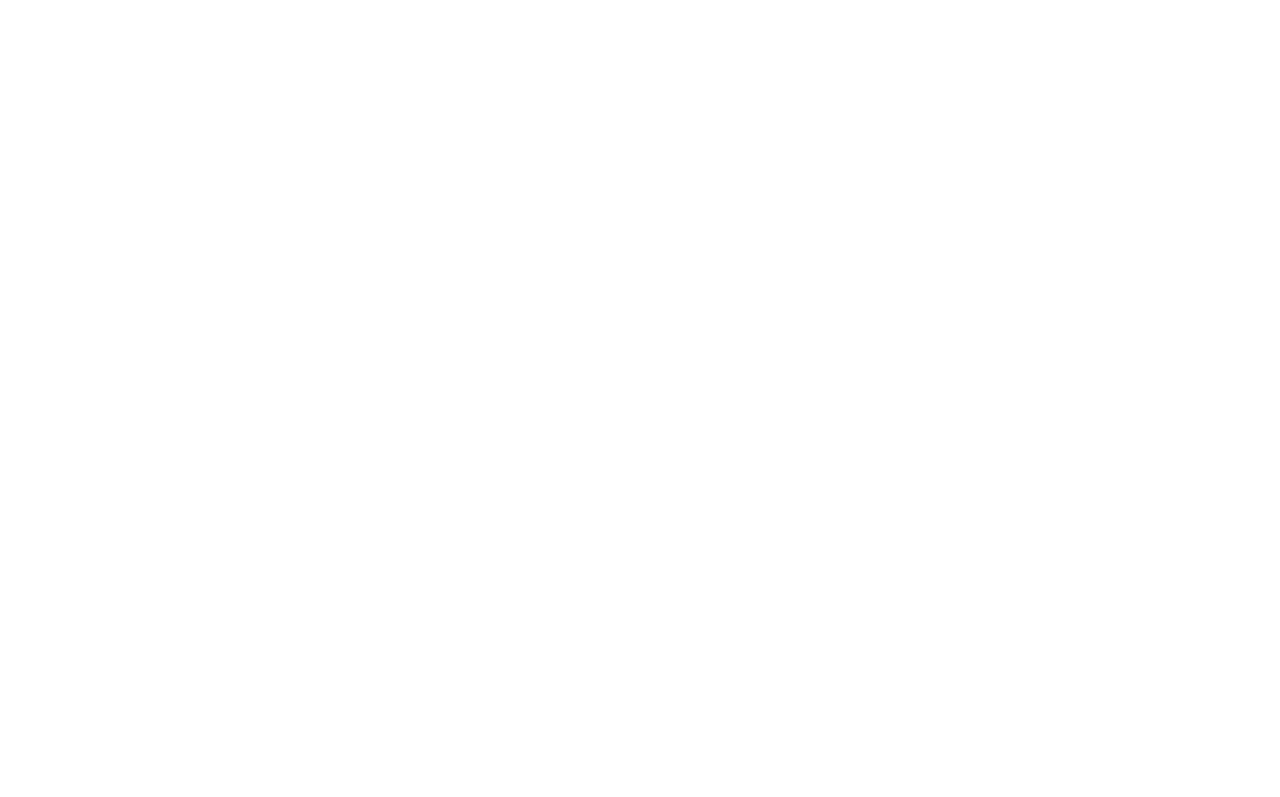
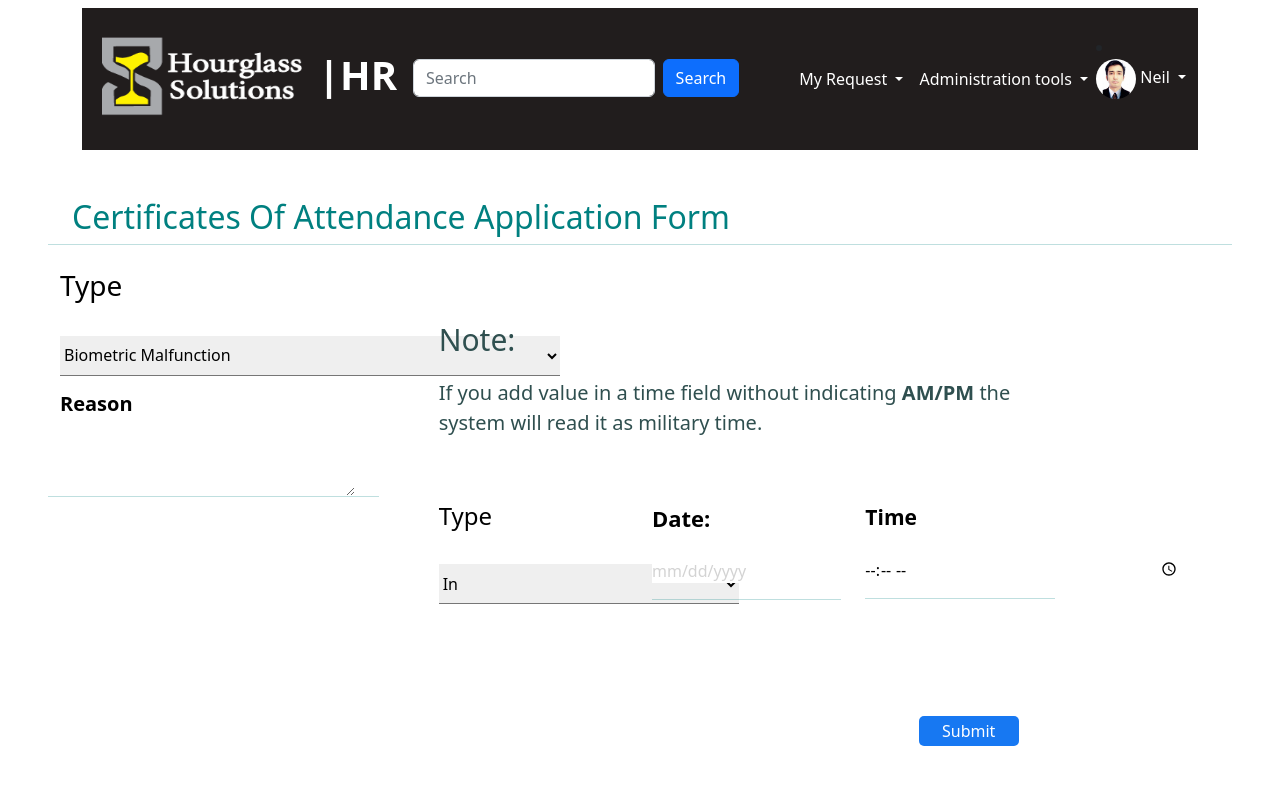
Before and after one commit to neilkit03/hourglass-hr, a plain HTML site: page certificate-of-attendance.html in a window 1280 px wide. Drawn offline with nearby package versions, Linux system fonts and the light colour scheme.

Commit message:
added Certificate of Attendance

```diff
--- a/certificate-of-attendance.html
+++ b/certificate-of-attendance.html
@@ -0,0 +1,307 @@
+<!DOCTYPE html>
+<html lang="en">
+  <head>
+    <meta charset="UTF-8" />
+    <meta http-equiv="X-UA-Compatible" content="IE=edge" />
+    <meta name="viewport" content="width=device-width, initial-scale=1.0" />
+    <title>Mini Project 1</title>
+
+    <link
+      href="https://cdn.jsdelivr.net/npm/bootstrap@5.2.2/dist/css/bootstrap.min.css"
+      rel="stylesheet"
+      integrity="sha384-Zenh87qX5JnK2Jl0vWa8Ck2rdkQ2Bzep5IDxbcnCeuOxjzrPF/et3URy9Bv1WTRi"
+      crossorigin="anonymous"
+    />
+
+    <link rel="stylesheet" href="./css/styles.css" />
+  </head>
+  <main>
+    <header class="container mb-5 mt-2">
+      <nav class="navbar navbar-expand-lg">
+        <div class="container-fluid">
+          <a class="navbar-brand mt-3 ms-2" href="#"
+            ><img
+              src="./images/hourglass logo2.png"
+              alt="logo"
+              width="200"
+              height="100"
+          /></a>
+          <button
+            class="navbar-toggler"
+            type="button"
+            data-bs-toggle="collapse"
+            data-bs-target="#navbarSupportedContent"
+            aria-controls="navbarSupportedContent"
+            aria-expanded="false"
+            aria-label="Toggle navigation"
+          >
+            <span class="navbar-toggler-icon"></span>
+          </button>
+          <!--  end of logo  -->
+          <a class="hr-logo" href="./main.html"
+            ><h1><strong>|HR</strong></h1></a
+          >
+
+          <div
+            class="collapse navbar-collapse d-flex"
+            id="navbarSupportedContent"
+          >
+            <div class="flex-grow-1"></div>
+            <ul class="navbar-nav me-auto mb-2 mb-lg-0">
+              <li class="nav-item d-inline-flex">
+                <a class="nav-link active" aria-current="page" href="#"></a>
+              </li>
+
+              <!-- search bar -->
+              <div>
+                <form class="d-flex me-5 pe-1" role="search">
+                  <input
+                    class="form-control me-2"
+                    type="search"
+                    placeholder="Search"
+                    aria-label="Search"
+                  />
+                  <button class="btn btn-primary" type="submit">Search</button>
+                </form>
+              </div>
+
+              <li class="nav-item dropdown">
+                <a
+                  class="nav-link dropdown-toggle"
+                  href="#"
+                  role="button"
+                  data-bs-toggle="dropdown"
+                  aria-expanded="false"
+                >
+                  My Request
+                </a>
+                <ul class="dropdown-menu">
+                  <li><a class="dropdown-item" href="#">My Leaves</a></li>
+                  <li>
+                    <a class="dropdown-item" href="#"
+                      >My Certificates of Attendance</a
+                    >
+                  </li>
+                  <li>
+                    <a class="dropdown-item" href="#"
+                      >My Schedule Adjustments</a
+                    >
+                  </li>
+                  <li>
+                    <a class="dropdown-item" href="#">My Overtimes</a>
+                  </li>
+                  <li>
+                    <a class="dropdown-item" href="#">My Undertimes</a>
+                  </li>
+                  <li>
+                    <a class="dropdown-item" href="#"
+                      >My Official Businessess</a
+                    >
+                  </li>
+                </ul>
+              </li>
+              <li class="nav-item dropdown">
+                <a
+                  class="nav-link dropdown-toggle"
+                  href="#"
+                  role="button"
+                  data-bs-toggle="dropdown"
+                  aria-expanded="false"
+                >
+                  Administration tools
+                </a>
+                <ul class="dropdown-menu">
+                  <li>
+                    <a class="dropdown-item" href="#">Attendance Report</a>
+                  </li>
+                </ul>
+              </li>
+            </ul>
+          </div>
+
+          <!-- dropdown pic -->
+          <li class="nav-item dropdown pb-4">
+            <a
+              class="nav-link dropdown-toggle"
+              href="#"
+              role="button"
+              data-bs-toggle="dropdown"
+              aria-expanded="false"
+            >
+              <img
+                src="./images/headshot.png"
+                width="40"
+                height="40"
+                class="rounded-circle"
+              />
+              Neil
+            </a>
+            <ul class="dropdown-menu">
+              <li>
+                <a class="dropdown-item" href="./profile.html">My Profile</a>
+              </li>
+              <li>
+                <a class="dropdown-item" href="./myattendance.html"
+                  >My Attendance</a
+                >
+              </li>
+
+              <li><hr class="dropdown-divider" /></li>
+
+              <li>
+                <a class="dropdown-item" href="./change-password.html"
+                  >Change Password</a
+                >
+              </li>
+              <li><hr class="dropdown-divider" /></li>
+              <li>
+                <a class="dropdown-item" href="./privacy-policy-1.html"
+                  >Privacy Policy</a
+                >
+              </li>
+              <li>
+                <a class="dropdown-item" href="./terms-of-sevice.html"
+                  >Terms of Service</a
+                >
+              </li>
+              <li><hr class="dropdown-divider" /></li>
+              <li>
+                <a class="dropdown-item" href="./index.html">Log out</a>
+              </li>
+            </ul>
+          </li>
+        </div>
+      </nav>
+    </header>
+    <body>
+      <div class="container-fluid">
+        <div class="row ps-5 pe-5 mb-2">
+          <div class="col ps-4">
+            <h2>Certificates Of Attendance Application Form</h2>
+          </div>
+          <hr />
+        </div>
+        <div class="row">
+          <div class="col-4">
+            <div class="row ps-5 pe-5">
+              <div class="overtimetext">
+                <h3>Type</h3>
+                <select
+                  class="selectpicker"
+                  data-style="btn-primary"
+                  style="width: 500px"
+                >
+                  <option>Biometric Malfunction</option>
+                  <option>Power Outage</option>
+                  <option>Others</option>
+                </select>
+              </div>
+              <div class="row mt-3">
+                <h5 class="overtimetext">Reason</h5>
+                <textarea
+                  name="ticketreason"
+                  id="ticketreason"
+                  cols="30"
+                  rows="3"
+                ></textarea>
+              </div>
+              <hr />
+            </div>
+          </div>
+          <!-- space -->
+          <!-- <div class="col-1"></div> -->
+          <!-- space -->
+          <div class="col-6 mt-5">
+            <div class="row mb-5" style="border:height: 150px">
+              <p style="font-size: 30px; color: darkslategrey">Note:</p>
+              <br />
+              <p style="font-size: 20px; color: darkslategrey">
+                If you add value in a time field without indicating
+                <strong>AM/PM </strong> the system will read it as military
+                time.
+              </p>
+            </div>
+            <div class="row" style="height: 150px">
+              <div class="col-4">
+                <div class="overtimetext">
+                  <h4>Type</h4>
+                  <select class="selectpicker" data-style="btn-primary">
+                    <option>In</option>
+                    <option>Out</option>
+                  </select>
+                </div>
+              </div>
+              <div class="col-4">
+                <p>
+                  <span class="overtimetext" style="font-size: 22px"
+                    >Date: </span
+                  ><br /><br />
+
+                  <input
+                    type="date"
+                    id="ShiftDate"
+                    value=""
+                    style="width: 300px"
+                  />
+                </p>
+                <hr />
+              </div>
+              <div class="col-4">
+                <p>
+                  <span class="overtimetext" style="font-size: 21px">Time </span
+                  ><br />
+                  <br />
+                  <input type="time" style="border-style: none; width: 315px" />
+                </p>
+                <hr />
+              </div>
+            </div>
+            <div class="row">
+              <div
+                class="applybtnforOT mt-5 pe-5 pb-5 pt-3 d-flex"
+                style="justify-content: end"
+              >
+                <form class="submitBtn d-inline-flex">
+                  <input
+                    type="submit"
+                    value="Submit"
+                    style="
+                      background-color: #1778f2;
+                      color: white;
+                      border: none;
+                      border-radius: 5px;
+                      height: 30px;
+                      width: 100px;
+                    "
+                  />
+                </form>
+              </div>
+            </div>
+          </div>
+        </div>
+      </div>
+    </body>
+
+    <script
+      src="https://cdn.jsdelivr.net/npm/bootstrap@5.2.2/dist/js/bootstrap.bundle.min.js"
+      integrity="sha384-OERcA2EqjJCMA+/3y+gxIOqMEjwtxJY7qPCqsdltbNJuaOe923+mo//f6V8Qbsw3"
+      crossorigin="anonymous"
+    ></script>
+
+    <script>
+      const days = [
+        "Sunday",
+        "Monday",
+        "Tuesday",
+        "Wednesday",
+        "Thursday",
+        "Friday",
+        "Saturday",
+      ];
+
+      const d = new Date();
+      let day = days[d.getDay()];
+      document.getElementById("dayOfTheWeek").innerHTML = day;
+    </script>
+  </main>
+</html>
```
Also changed, not shown: main.html (+4 -1 lines).
